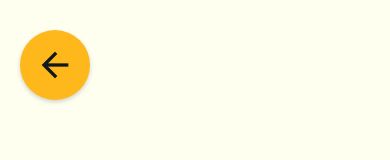
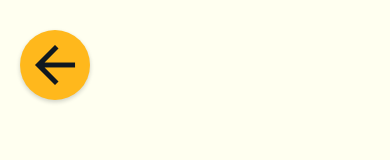
Before and after one commit to Nefta11/minecApp, a React Native app: screen /IntroduccionScreen in a window 390 px wide. Shown: the top 160 px of the page. Built offline with nearby package versions, Linux system fonts and the light colour scheme.

Commit message:
refactor: Increase back button icon size for improved visibility in IntroduccionScreen

```diff
--- a/app/components/home/Introduccion/IntroduccionScreen.tsx
+++ b/app/components/home/Introduccion/IntroduccionScreen.tsx
@@ -39,7 +39,7 @@ const IntroduccionScreen: React.FC = () => {
                             onPress={handleGoBack}
                             activeOpacity={0.8}
                         >
-                            <Icon name="arrow-back" size={40} color={Colors.Black} />
+                            <Icon name="arrow-back" size={60} color={Colors.Black} />
                         </TouchableOpacity>
                     </View>
 
```
